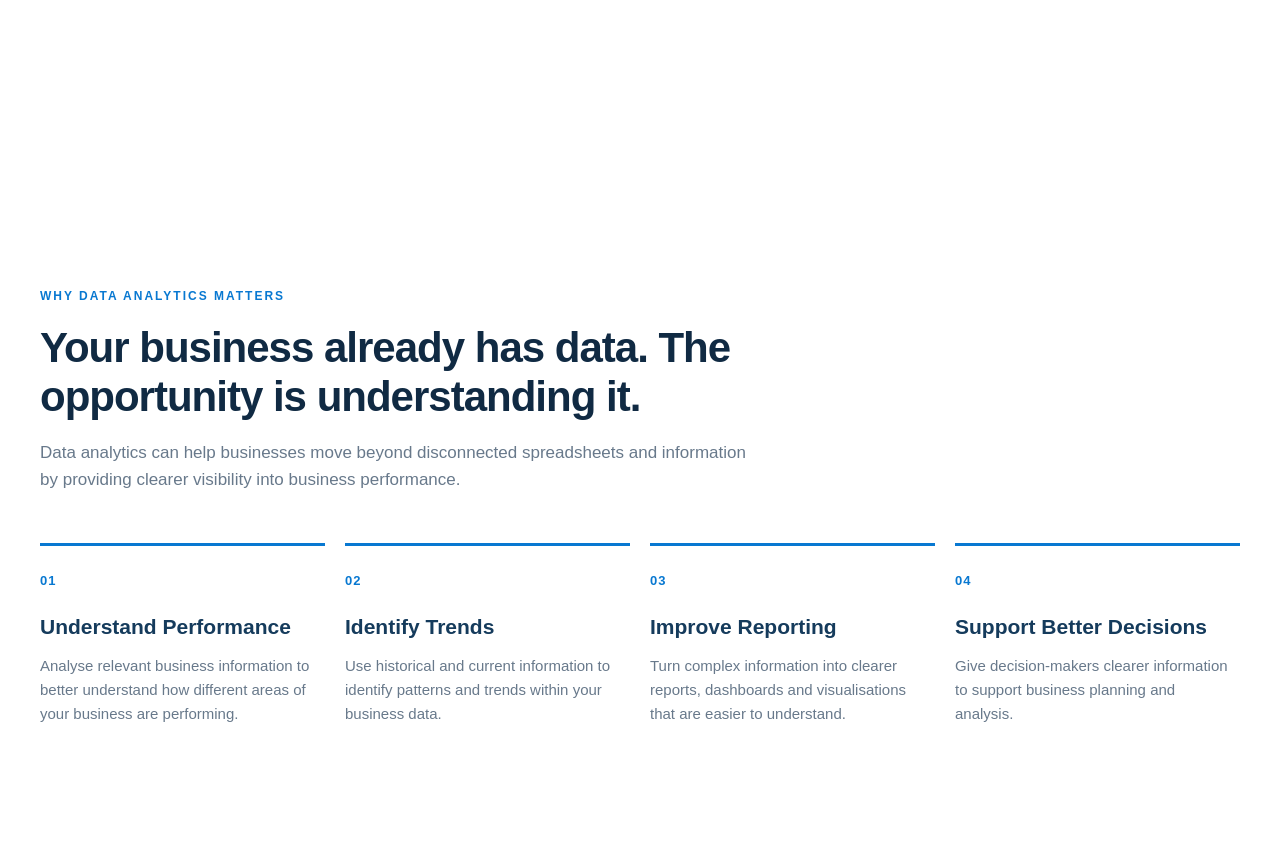
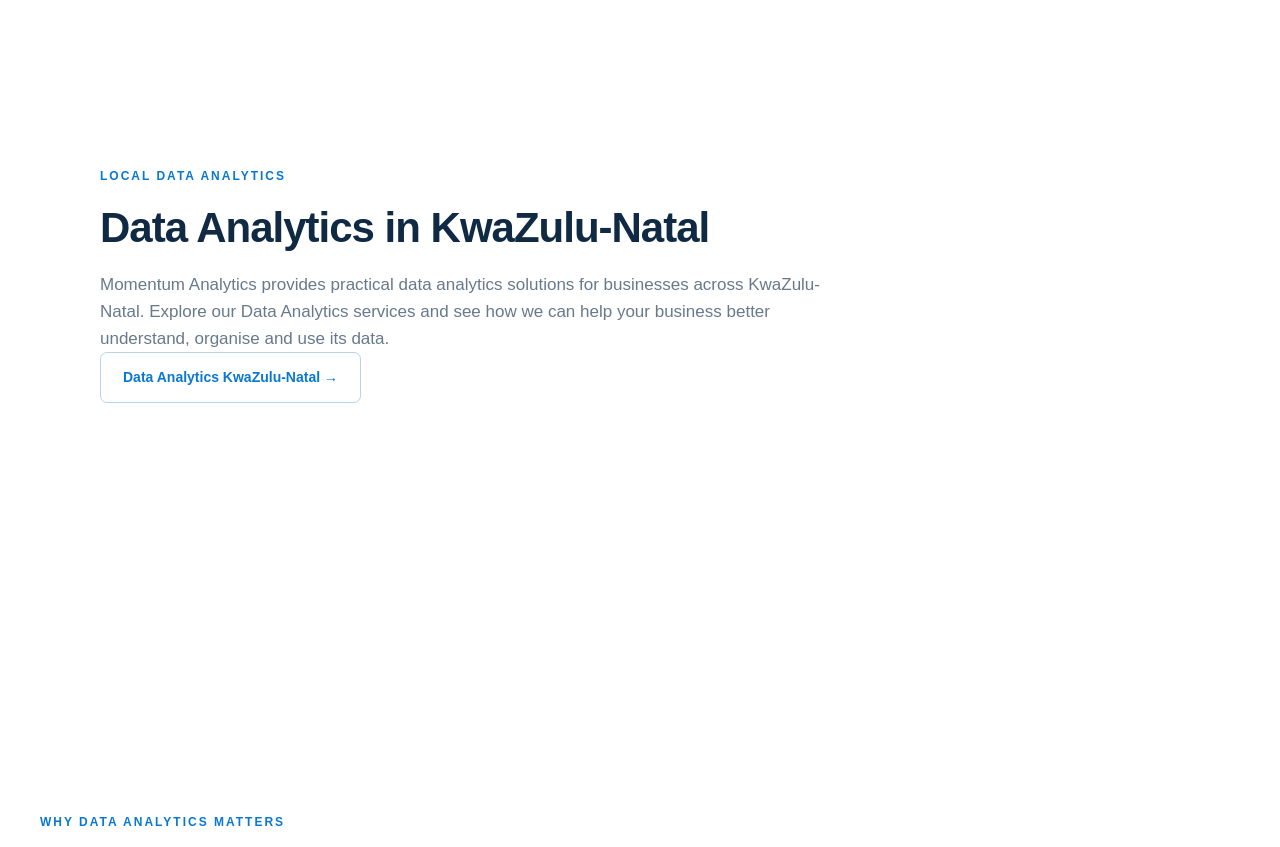
Before and after one commit to MarcelGov1/momentum-analytics-website, a plain HTML site: page services/data-analytics.html in a window 1280 px wide. Shown: the part 3013-3860 px from the top of the page. Drawn offline with Linux system fonts and the light colour scheme.

Commit message:
Add local data analytics section for KwaZulu-Natal
Added a new section for local data analytics services in KwaZulu-Natal, including an introduction and a link to more information.

```diff
--- a/services/data-analytics.html
+++ b/services/data-analytics.html
@@ -645,6 +645,38 @@
 
     </div>
 
+<section class="section">
+
+    <div class="section-title">
+
+        <p class="eyebrow">
+            LOCAL DATA ANALYTICS
+        </p>
+
+        <h2>
+            Data Analytics in KwaZulu-Natal
+        </h2>
+
+        <p class="section-intro">
+
+            Momentum Analytics provides practical data analytics
+            solutions for businesses across KwaZulu-Natal.
+            Explore our Data Analytics services and see how we
+            can help your business better understand, organise
+            and use its data.
+
+        </p>
+
+        <a href="data-analytics-kwazulu-natal.html"
+           class="btn secondary">
+
+            Data Analytics KwaZulu-Natal →
+
+        </a>
+
+    </div>
+
+</section>
 </section>
 
 
```
